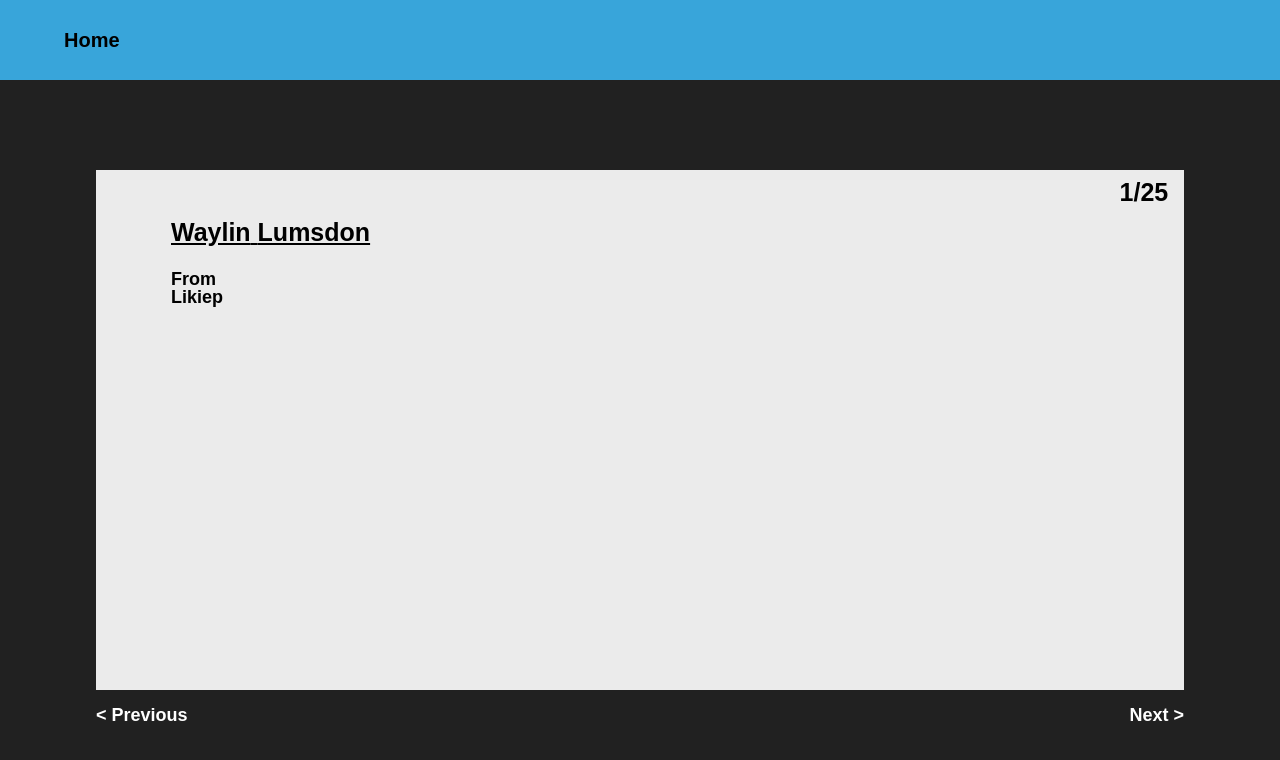
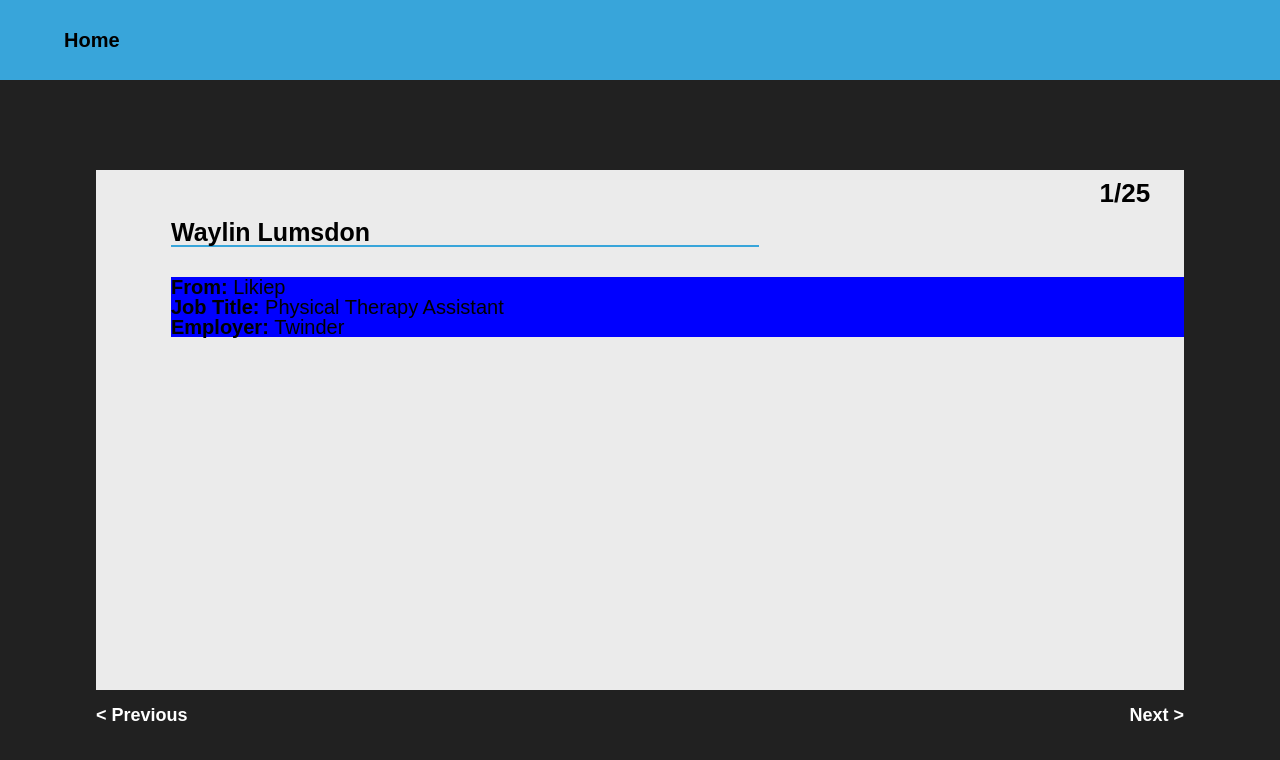
Before and after one commit to jeffnguyener/react-iii, a React (Create React App) app: page / in a window 1280 px wide. Shown: the top 760 px of the page. Built offline with nearby package versions, Linux system fonts and the light colour scheme.

Commit message:
update v2.3

```diff
--- a/src/Components/Content/Content.css
+++ b/src/Components/Content/Content.css
@@ -10,26 +10,34 @@
     width: 5%;
     height: 10%;
     position: absolute;
-    right: 10px;
+    right: 30px;
     top: 10px;
-    font-size: 25px;
+    font-size: 26px;
     font-weight: bolder;
 }
 
 .user {
-    position: absolute;
-    left: 75px;
-    top: 50px;
+    margin: 50px 0 0 75px;
     font-size: 25px;
     font-weight: bolder;
-    text-decoration-line: underline;
-    text-decoration-style: solid;
+    width: auto;
+}
+
+#username {
+    border-style: solid;
+    border-width: 0 0 2px 0;
+    border-color: #38a5da;
+    width: 58%;
 }
 
 .from {
-    position: absolute;
-    /* left: 75px; */
-    top: 50px;
-    font-size: 18px;
-    font-weight: bolder;
+    margin: 30px 0 0 0;
+    display: flex;
+    flex-direction: column;
+    font-size: 20px;
+    background: blue;
 }
+
+span {
+    font-weight: 400;
+}
--- a/src/Components/Content/Content.js
+++ b/src/Components/Content/Content.js
@@ -7,15 +7,16 @@ export default function Contents(props) {
         const userData = data[user.id - 1]
         return (
             <div>
-                <h1 className="page-index"> {user.id}/25</h1>
+                <h1 className="page-index">{user.id}/25</h1>
                 <div className="user">
-                    <h1>{userData.name.first} {userData.name.last}
+                    <h1 id="username">{userData.name.first} {userData.name.last}
                     </h1>
                     <div className="from">
-                        <h1>From</h1>{userData.city}
+                        <h1>From: <span>{userData.city}</span></h1>
+                        <h1>Job Title: <span>{userData.title}</span></h1>
+                        <h1>Employer: <span>{userData.employer}</span></h1>
                     </div>
                 </div>
-
             </div>
         )
     });
```
